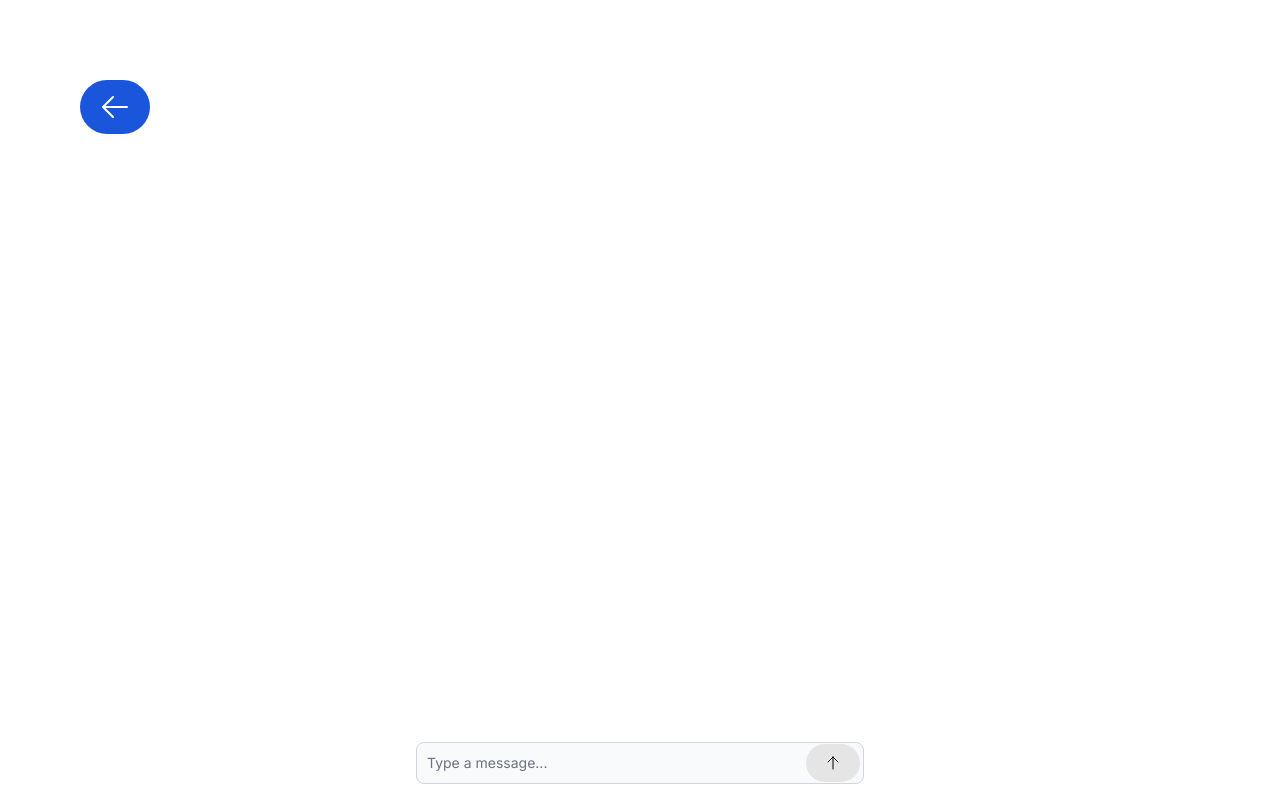
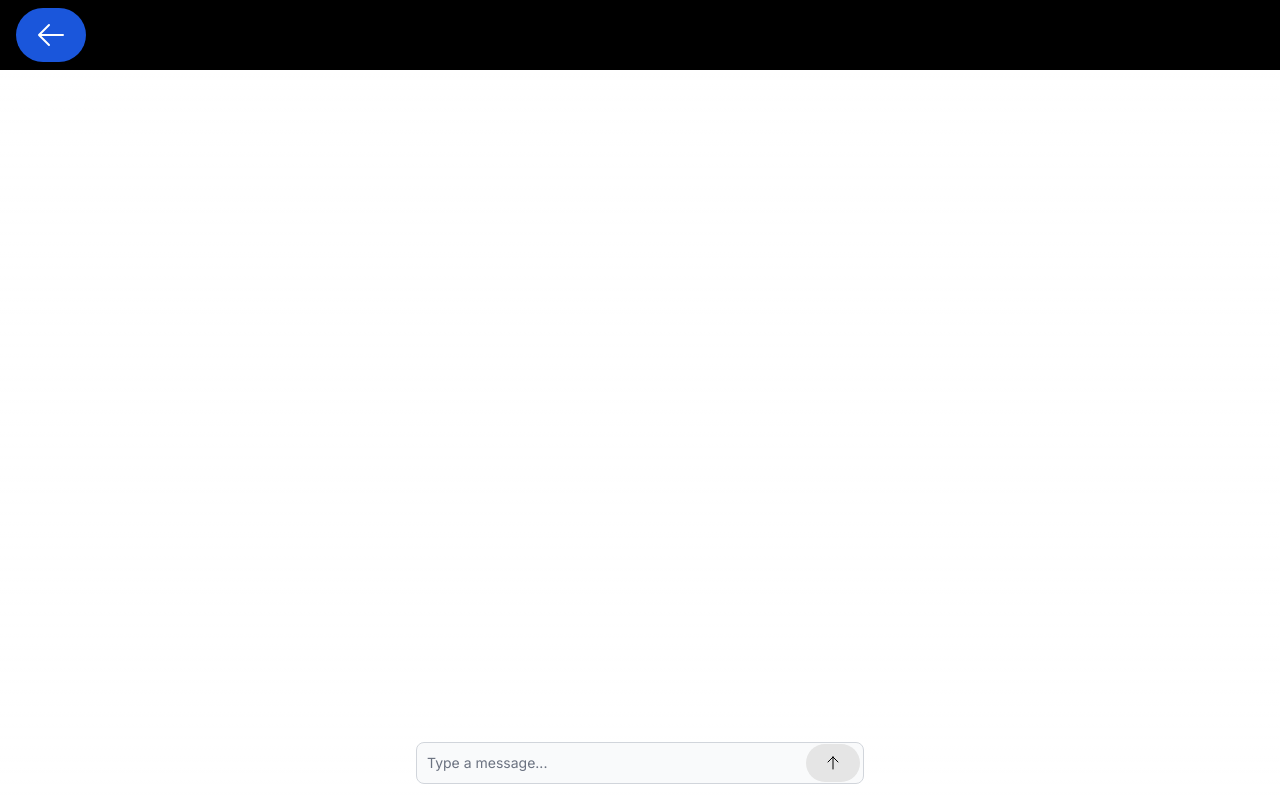
Before and after one commit to dcl10/chat-with-gpt, a Next.js app: page /chat in a window 1280 px wide. Built offline with nearby package versions, Linux system fonts and the light colour scheme.

Commit message:
Refactor/fix chat page (#17)
* title bar component

* nudge the back button

* show on page

```diff
--- a/src/app/chat/page.tsx
+++ b/src/app/chat/page.tsx
@@ -1,7 +1,7 @@
 "use client";
 
 import ChatInput from "@/components/ui/chat-input";
-import BackButton from "@/components/ui/back-button";
+import TitleBar from "@/components/ui/title-bar";
 import ChatBubble from "@/components/ui/chat-bubble";
 import { ChatGptResponse, Message } from "@/lib/types";
 import { useState } from "react";
@@ -14,11 +14,11 @@ export default function ChatPage() {
   const router = useRouter();
 
   function goBack() {
-    router.back()
+    router.back();
   }
 
   async function addToHistory(message: Message) {
-    setChatHistory(prev => [...prev, message])
+    setChatHistory((prev) => [...prev, message]);
     try {
       let response: ChatGptResponse = await invoke("chat_to_model", {
         request: {
@@ -28,15 +28,17 @@ export default function ChatPage() {
       });
       let messages: Message[] = [];
       response.choices.map((choice) => messages.push(choice.message));
-      setChatHistory(prev => [...prev, ...messages]);
+      setChatHistory((prev) => [...prev, ...messages]);
     } catch (error) {
       console.error(error);
     }
   }
 
   return (
+    <div className="relative">
+      <TitleBar title="Chat"/>
+      <div className="pt-20"></div>
       <div className="sm:p-5 lg:p-20 space-y-4 justify-center">
-      <BackButton onClick={goBack} />
         {chatHistory.map((message: Message, key) => (
           <ChatBubble
             key={key}
@@ -44,9 +46,11 @@ export default function ChatPage() {
             isUser={message.role === ChatRole.User}
           />
         ))}
+        <div className="pb-10"></div>
         <div className="flex items-center justify-center fixed bottom-4 inset-x-2">
           <ChatInput onClick={addToHistory} />
         </div>
       </div>
+    </div>
   );
 }
--- a/src/components/ui/back-button.tsx
+++ b/src/components/ui/back-button.tsx
@@ -8,6 +8,7 @@ export default function BackButton({ onClick }: { onClick: any }) {
       onClick={onClick}
       color="blue"
       pill
+      className="ml-4"
     >
       <ArrowLeftIcon className="size-8" title="Back" />
     </Button>
--- /dev/null
+++ b/src/components/ui/title-bar.tsx
@@ -0,0 +1,18 @@
+import React from "react";
+
+import { useRouter } from "next/navigation";
+import BackButton from "./back-button";
+
+export default function TitleBar({ title }: { title: string }) {
+  const router = useRouter();
+
+  function goBack() {
+    router.back();
+  }
+  return (
+    <div className="fixed flex items-center space-x-2 min-w-full fixed bg-black py-2">
+      <BackButton onClick={goBack} />
+      <h2 className="text-semibold text-4xl">{title}</h2>
+    </div>
+  );
+}
```
Lines whose indentation alone changed are shown as unchanged.
